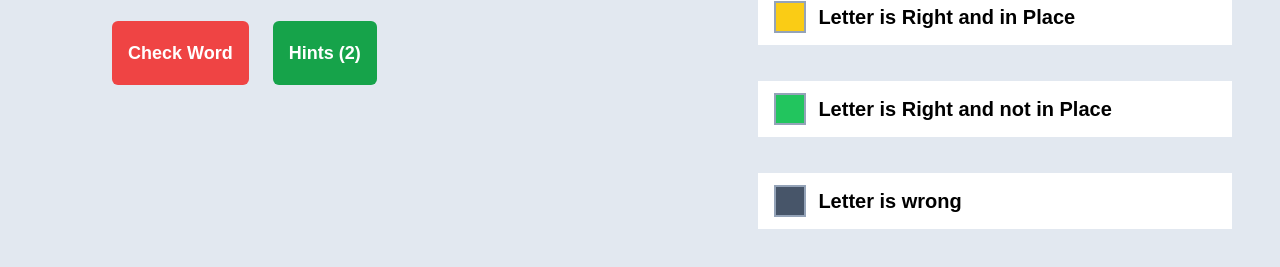
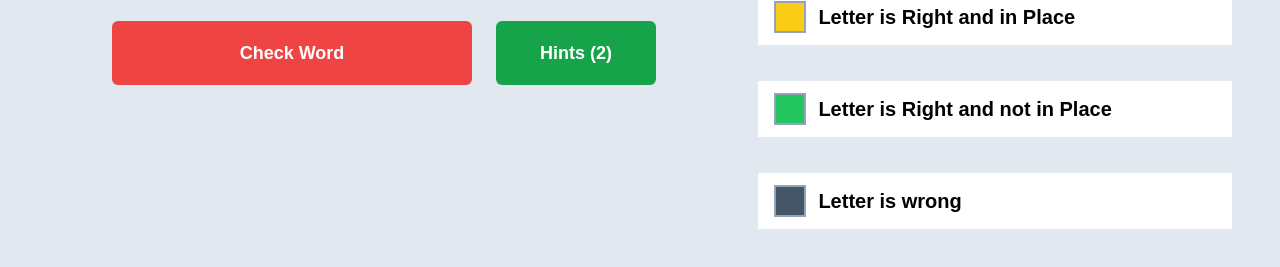
Before and after one commit to Samy-lahoues/Word-Guessing-Game, a website: page src/index.html in a window 1280 px wide. Shown: the part 195-462 px from the top of the page. Drawn offline with Linux system fonts and the light colour scheme.

Commit message:
feat: fix hint functionality when typing and styling

```diff
--- a/src/index.html
+++ b/src/index.html
@@ -69,8 +69,8 @@
                 </div> -->
             </div>
             <div class="buttons my-6 w-full flex px-16 h-16">
-                <button id="check" class="px-4 py-3 bg-red-500 rounded-md text-white font-bold text-lg text-center">Check Word</button>
-                <button id="hint" class="px-4 py-3 ml-6 bg-green-600 rounded-md text-white font-bold text-lg text-center"><span></span></button>
+                <button id="check" class="check px-4 py-3 bg-red-500 rounded-md text-white font-bold text-lg text-center">Check Word</button>
+                <button id="hintBtn" class="hintBtn px-4 py-3 ml-6 bg-green-600 rounded-md text-white font-bold text-lg text-center"><span></span></button>
             </div>
         </div>
         <div class="key-colors w-2/5 flex-col space-y-9 h-[500px] mt-16">
--- a/src/input.css
+++ b/src/input.css
@@ -8,7 +8,7 @@ body{
 .check{
     width: 360px;
 }
-.hint{
+.hintBtn{
     width: 160px;
 }
 ul > li{
```
Also changed, not shown: dist/main.js, dist/style.css.
